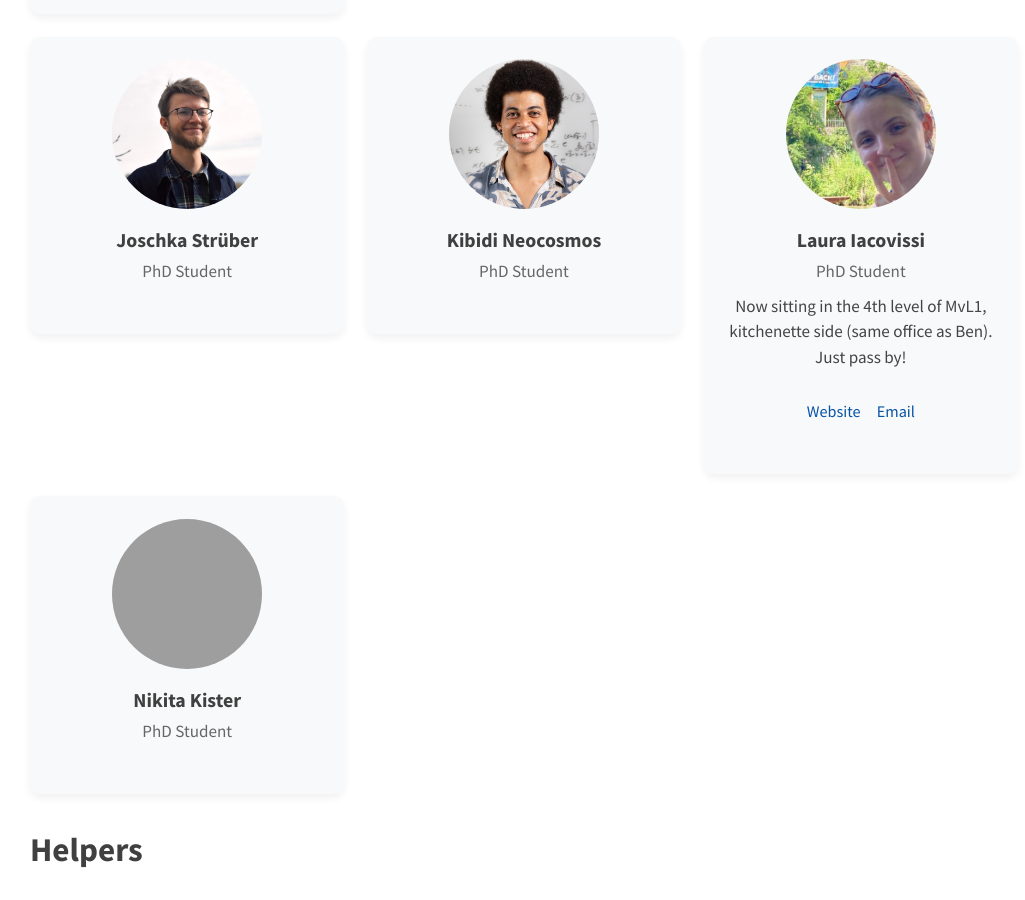
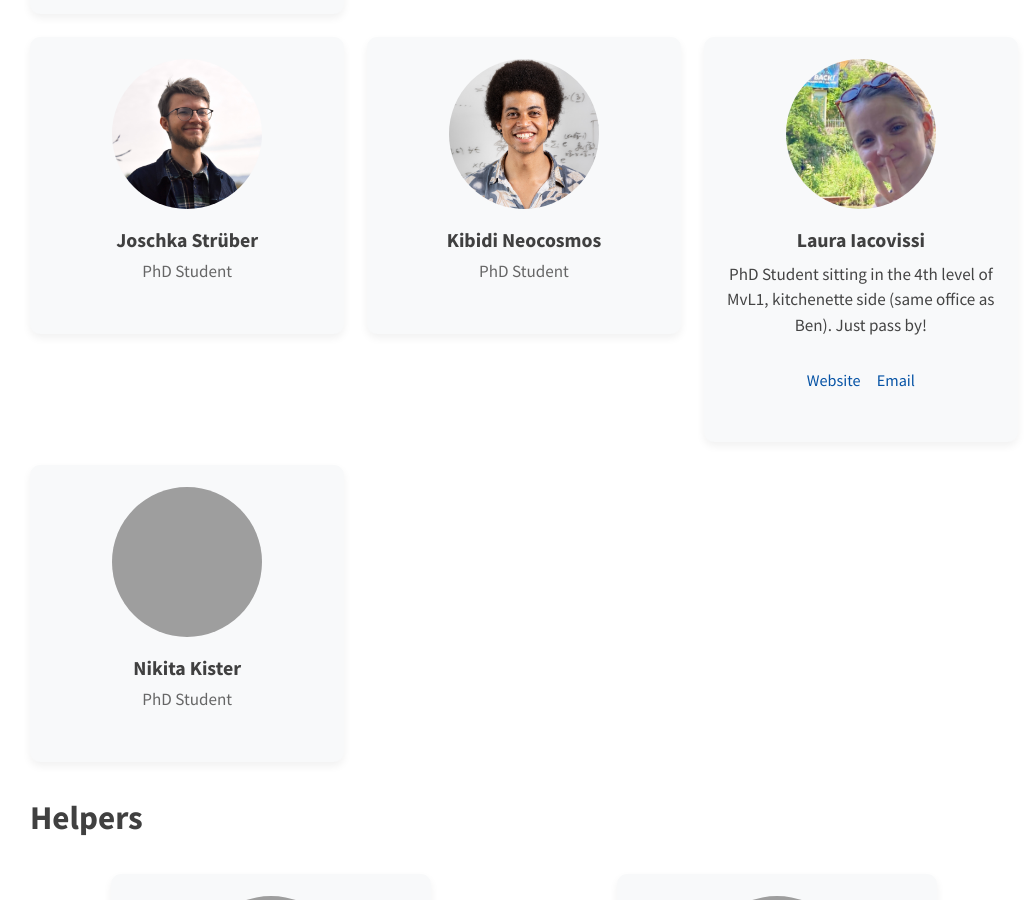
Before and after one commit to tappa-org/tappa-org.github.io, a Jekyll site: the page built from confidants.md, in a window 1280 px wide and 900 px high, scrolled down 1245 px. Shown: the whole window, without its empty margins (116-1141 px from the left). Built offline with Jekyll 4.4.1, drawn with Linux system fonts in a browser that asks for light colours; nearby versions of some CDN libraries; grey boxes are pictures that could not be loaded.

```diff
--- a/_data/confidants.yml
+++ b/_data/confidants.yml
@@ -6,9 +6,9 @@
   email: "benedikt.hoeltgen@uni-tuebingen.de"
 
 - name: "Laura Iacovissi"
-  role: "PhD Student"
+  #role: "PhD Student"
   photo: "images/confidants/laura.jpg"
-  bio: "Now sitting in the 4th level of MvL1, kitchenette side (same office as Ben). Just pass by!"
+  bio: "PhD Student sitting in the 4th level of MvL1, kitchenette side (same office as Ben). Just pass by!"
   website: "https://fm.ls/laura-iacovissi"
   email: "laura.iacovissi@uni-tuebingen.de"
 
```
